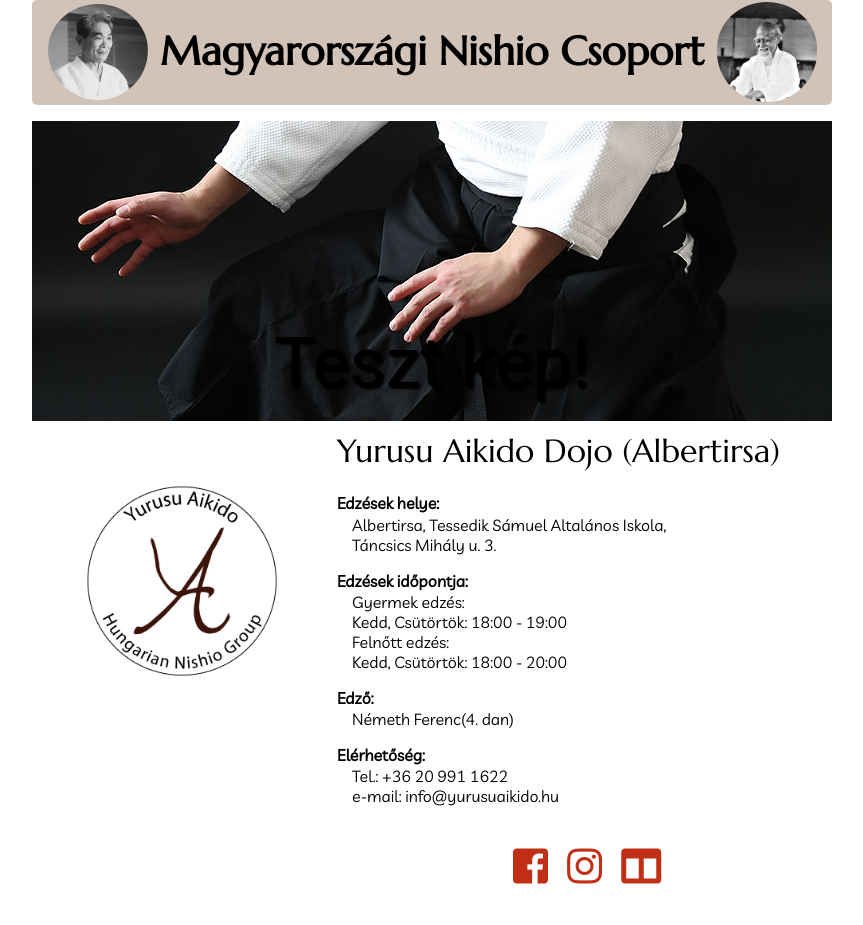
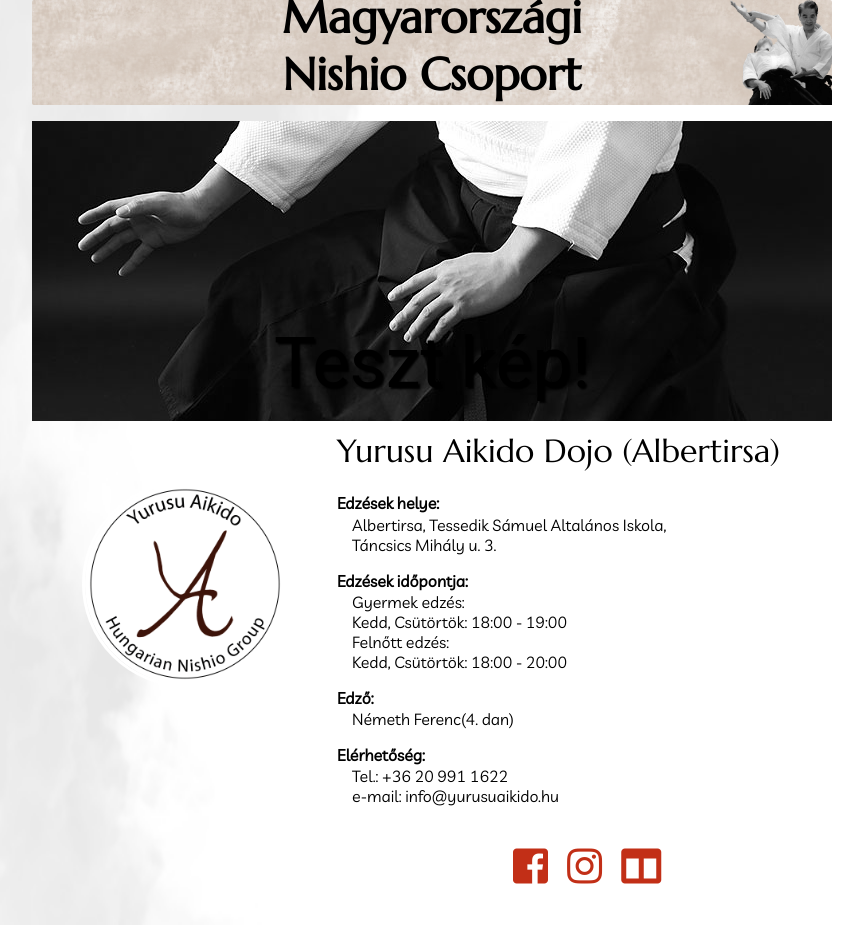
Before and after one commit to GPeter1987/YurusuAikido, a plain HTML site: page index.html in a window 1280 px wide. Shown: the top 925 px of the page, without its empty margins (208-1071 px from the left). Drawn offline with Linux system fonts and the light colour scheme.

Commit message:
Designing
Adding pics and make a new header and footer bg.

```diff
--- a/index.css
+++ b/index.css
@@ -18,6 +18,9 @@ body {
     margin: auto;
     height:auto;
     font-family: 'Livvic', sans-serif;
+    background-image: url(assets/backGrounds/mncs%20body%20bg.png);
+    background-repeat: no-repeat;
+    background-size: 100% 150%;
 }
 
 #logoCont {
@@ -26,15 +29,16 @@ body {
   width:800px;
   height:105px;
   background-color: #D1C3B7;
+  background-image: url("assets/backGrounds/navBg.png");
   z-index: 3;
-  border-radius: 5px;
+  border-radius: 2px;
 }
 
 #hText {
   position: relative;
-  top:-105px;
+  top:-150px;
   font-family: 'Marcellus', serif;
-  font-size: 40px;
+  font-size: 45px;
   font-weight: 900;
   text-align: center;
 
@@ -42,13 +46,18 @@ body {
 
 /* => Fejléc kép <= */
 #logo {
-  width:100px;
+  /* Alaplogó formázások */
+ /* width:100px;
   margin-left:2%;
   border-radius: 50px;
-  padding-top: 4px;
+  padding-top: 4px;*/
   /* Feketefehérré alakítás */
   -webkit-filter: grayscale(100);
   filter: grayscale(100);
+  /* pozicionálás második kép */
+  position: relative;
+  height:105px;
+  left:520px;
 }
 
 #logo2 {
@@ -79,6 +88,7 @@ body {
   display: block;
   float: left;
   margin:50px;
+  border:3px solid white;
   border-radius:50%;
 }
 
@@ -107,6 +117,9 @@ slide:nth-child(1) {
   background-image: url(assets/img1.jpg) ;  /* első kép url-je*/
   background-size: cover;
   background-position: center;
+  /* A kép szürkítése */
+  -webkit-filter:greyscale(40);
+  filter: grayscale(40);
 }
 
 slide:nth-child(2) {
@@ -114,6 +127,9 @@ slide:nth-child(2) {
   background-image: url(assets/img2.jpg) ;  /* második kép url-je*/
   background-size: cover;
   background-position: center;
+  /* A kép szürkítése */
+  -webkit-filter:greyscale(40);
+  filter: grayscale(40);
 }
 
 slide:nth-child(3) {
@@ -121,6 +137,9 @@ slide:nth-child(3) {
   background-image: url(assets/img3.jpg) ;  /* harmadik kép url-je*/
   background-size: cover;
   background-position: center;
+  /* A kép szürkítése */
+  -webkit-filter:greyscale(40);
+  filter: grayscale(40);
 }
 
 slide:nth-child(4) {
@@ -128,6 +147,9 @@ slide:nth-child(4) {
   background-image: url(assets/img4.jpg) ;  /* negyedik kép url-je*/
   background-size: cover;
   background-position: center;
+  /* A kép szürkítése */
+  -webkit-filter:greyscale(40);
+  filter: grayscale(40);
 }
 
 slide p {
@@ -204,7 +226,6 @@ slide p {
   margin-left: 5px;
   margin-right: 5px;
   text-align: center;
-
 }
 
 .socialM, li, a {
@@ -215,14 +236,20 @@ slide p {
   color:#C22F17 ;
 }
 
+.socialM, li, a:hover {
+  color:#B9B9B9;
+  transition: 0.7s;
+}
+
 footer {
   display: block;
   position: relative;
   text-align: center;
   bottom: -420px;
   background-color: #D1C3B7;
+  background-image: url(assets/backGrounds/navBg.png);
   height:50px;
-  border-radius: 5px;
+  border-radius: 2px;
 }
 
 footer, p {
--- a/index.html
+++ b/index.html
@@ -40,9 +40,9 @@
                 </nav>
             -->
             <div id="logoCont">
-                <img id="logo" alt="Nishio mester képe." src="assets/img12.jpg"/>
-              <h1 id = "hText"><strong>Magyarországi Nishio Csoport</strong></h1>
-                <img id="logo2" alt="O-sensei képe." src="assets/osensei2.jpg"/>
+                <img id="logo" alt="Nishio mester képe." src="assets/banner2.png"/>
+              <h1 id = "hText"><strong>Magyarországi </br> Nishio Csoport</strong></h1>
+        <!--        <img id="logo2" alt="O-sensei képe." src="assets/osensei2.jpg"/> -->
             </div>
         </header>
 
```
Also changed, not shown: assets/backGrounds/mncs body bg.png (added), assets/backGrounds/navBg.png (added), assets/banner.png (added), assets/banner2.png (added), 2 other files.
